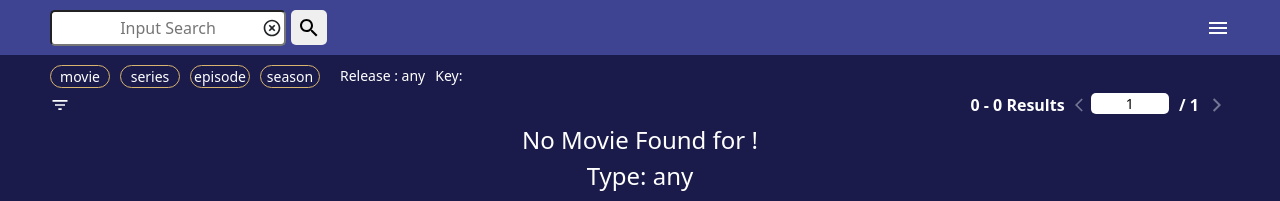
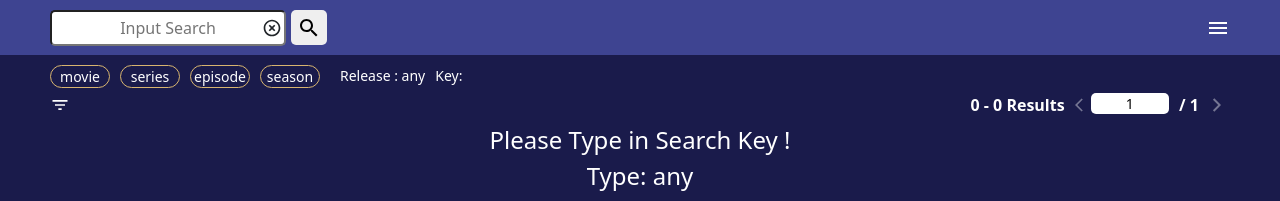
Before and after one commit to sun1723/movie_app, a React (Create React App) app: page / in a window 1280 px wide. Shown: the top 201 px of the page. Built offline with nearby package versions, Linux system fonts and the light colour scheme.

Commit message:
refactor: MA-49-change message for no search key type in

```diff
--- a/src/components/Main.js
+++ b/src/components/Main.js
@@ -218,7 +218,7 @@ export const Main = ({
           </Grid>
         ) : (
           <div className="main_noResult">
-            <div>No Movie Found for {searchValueBackup} !</div>
+            <div>{searchValueBackup ? `No Movie Found for ${searchValueBackup} !` : "Please Type in Search Key !"}</div>
             <div>Type: {currentType ? currentType : "any"} </div>
             <div>Release Year: {selectedYear ? selectedYear : "any"}</div>
           </div>
```
